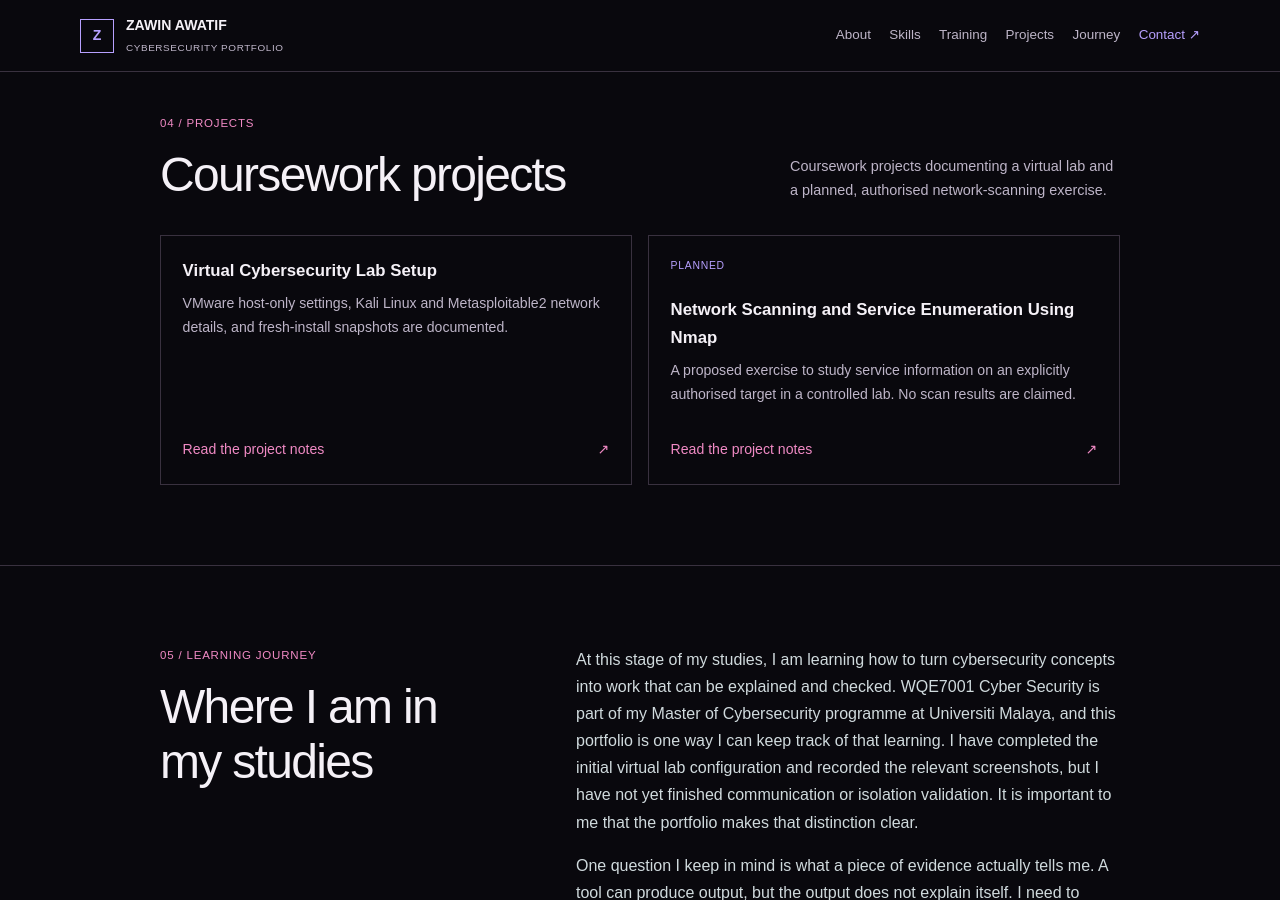
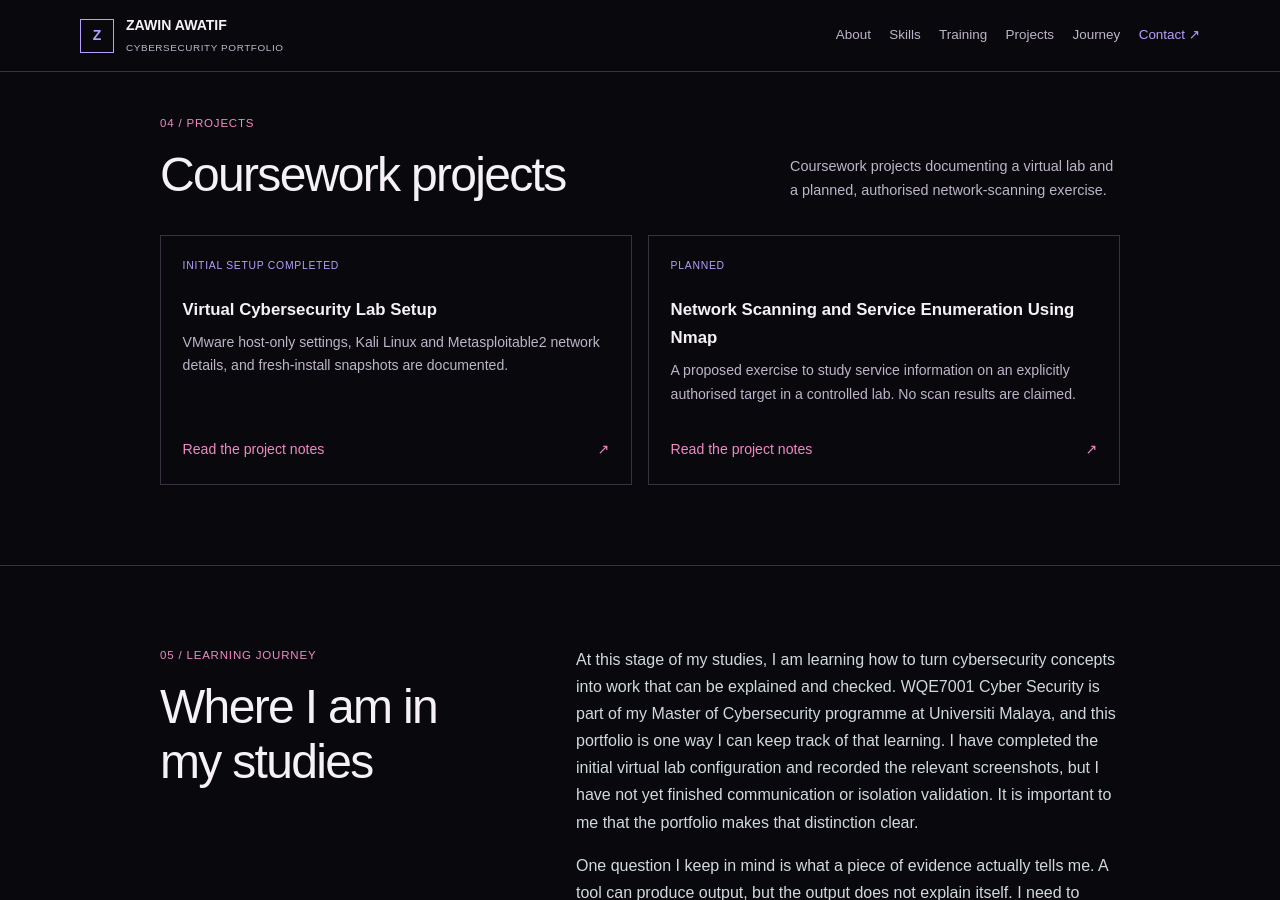
Before and after one commit to WinZapri/cybersecurity-portfolio, a Jekyll site: the page built from index.md, in a window 1280 px wide and 900 px high, scrolled down 1845 px. Built offline with Jekyll 4.4.1, drawn with Linux system fonts in a browser that asks for light colours.

Commit message:
docs: mark virtual lab setup completed
Co-authored-by: Copilot App <223556219+Copilot@users.noreply.github.com>

```diff
--- a/index.md
+++ b/index.md
@@ -63,6 +63,7 @@ description: Coursework and learning notes by Zawin Awatif, a postgraduate cyber
   </div>
   <div class="project-grid">
     <article class="project-card">
+      <p class="project-status">Initial setup completed</p>
       <h3>Virtual Cybersecurity Lab Setup</h3>
       <p>VMware host-only settings, Kali Linux and Metasploitable2 network details, and fresh-install snapshots are documented.</p>
       <a class="card-link" href="{{ '/projects/virtual-lab-setup/' | relative_url }}">Read the project notes <span aria-hidden="true">↗</span></a>
```
Also changed, not shown: projects/virtual-lab-setup/README.md (+2 -0 lines).
